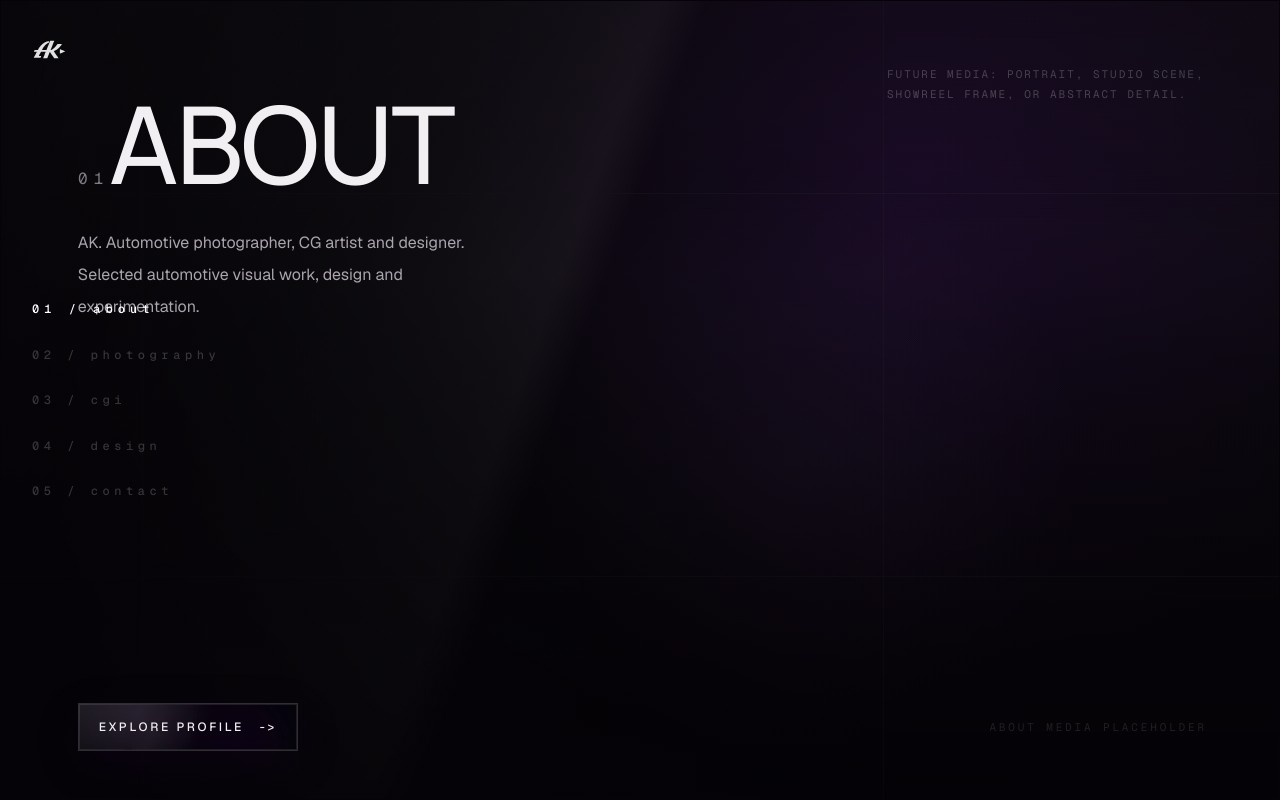
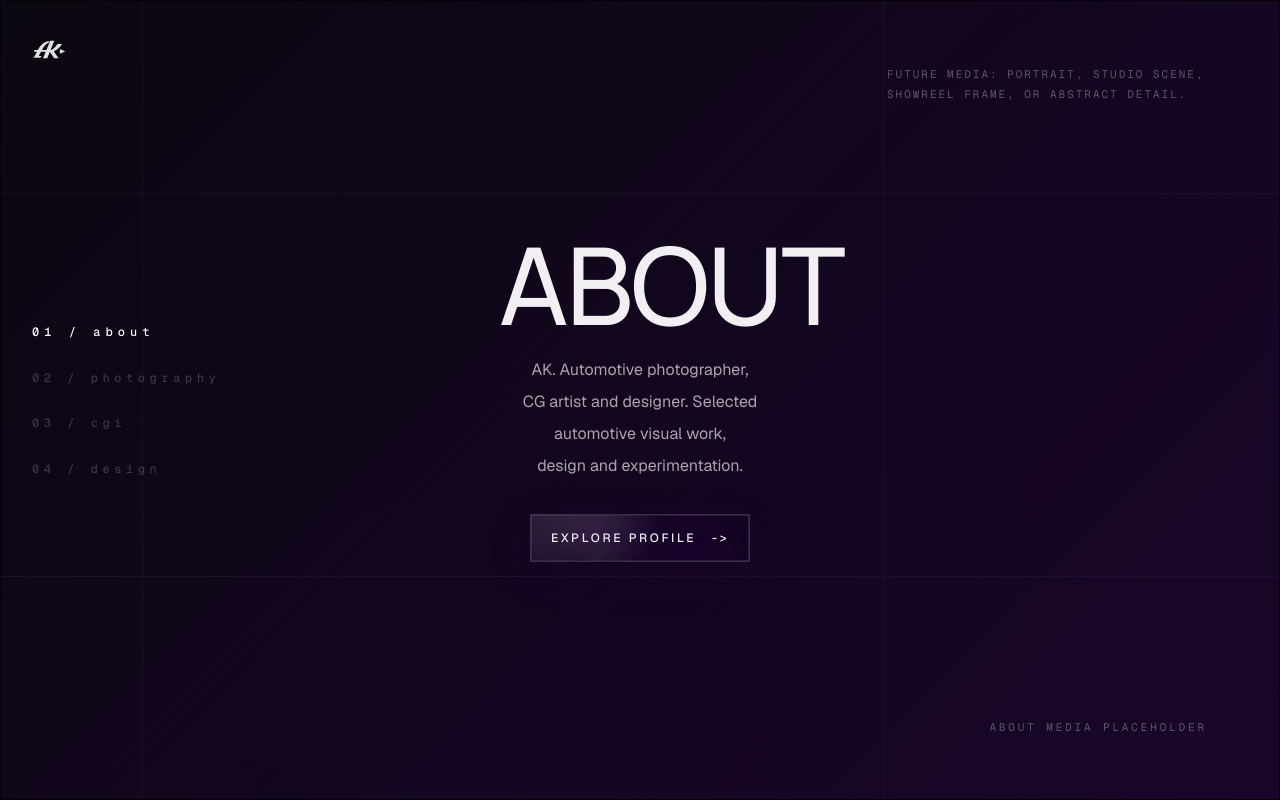
Before and after one commit to ramielscreams/akanimates, a Next.js app: page / in a window 1280 px wide. Built offline with nearby package versions, Linux system fonts and the light colour scheme.

Commit message:
rolodex update

```diff
--- a/src/app/contact/page.tsx
+++ b/src/app/contact/page.tsx
@@ -1,11 +1,5 @@
-import { SectionPlaceholderPage } from "@/components/section-placeholder-page";
+import { redirect } from "next/navigation";
 
 export default function ContactPage() {
-  return (
-    <SectionPlaceholderPage
-      section="contact"
-      title="Contact"
-      description="Placeholder route for future contact details and inquiry links."
-    />
-  );
+  redirect("/about#contact");
 }
--- a/src/app/design/page.tsx
+++ b/src/app/design/page.tsx
@@ -20,7 +20,7 @@ export default function DesignPage() {
             <p className="site-technical-label text-technical">
               Next discipline
             </p>
-            <NextDisciplineLink href="/contact" index="05" label="contact" />
+            <NextDisciplineLink href="/about" index="01" label="about" />
           </div>
           <div className="sm:text-right">
             <LiquidGlassButton asChild>
--- a/src/app/globals.css
+++ b/src/app/globals.css
@@ -34,7 +34,7 @@
   --font-longform: var(--font-roboto-serif);
   --font-about: var(--font-manrope);
   --font-photography: var(--font-bodoni-moda);
-  --font-cgi: var(--font-encode-sans);
+  --font-cgi: var(--font-space-grotesk);
   --font-design: var(--font-archivo);
 
   --motion-ui-fast: 160ms;
@@ -236,6 +236,10 @@ body::-webkit-scrollbar {
   font-family: var(--font-editorial), Georgia, serif;
 }
 
+.font-cgi {
+  font-family: var(--font-cgi), var(--font-ui), sans-serif;
+}
+
 .font-panel-about {
   font-family: var(--font-about), var(--font-ui), sans-serif;
   font-weight: 400;
@@ -266,8 +270,7 @@ body::-webkit-scrollbar {
   text-transform: uppercase;
 }
 
-.section-about,
-.section-contact {
+.section-about {
   --font-section-display: var(--font-about);
   --section-display-size: clamp(2.9rem, min(6.6vw, 8.5dvh), 7.4rem);
   --section-project-title-size: clamp(2.6rem, min(6.4vw, 8.3dvh), 6.75rem);
@@ -402,8 +405,7 @@ body::-webkit-scrollbar {
   text-transform: uppercase;
 }
 
-.discipline-footer-about,
-.discipline-footer-contact {
+.discipline-footer-about {
   --font-discipline-footer: var(--font-about);
   --discipline-footer-weight: 360;
   --discipline-footer-tracking: 0;
@@ -628,7 +630,6 @@ body::-webkit-scrollbar {
 }
 
 .rolodex-track[data-phase="idle"] .rolodex-scene-wrap:not([data-state="active"]),
-.rolodex-track[data-phase="contract"] .rolodex-scene-wrap:not([data-state="exiting"]),
 .rolodex-track[data-phase="expand"] .rolodex-scene-wrap:not([data-state="entering"]) {
   opacity: 0;
   pointer-events: none;
@@ -655,6 +656,13 @@ body::-webkit-scrollbar {
   width: var(--rolodex-panel-width);
   height: var(--rolodex-panel-height);
   aspect-ratio: 3 / 2;
+}
+
+.rolodex-track[data-phase="contract"] .rolodex-scene-wrap {
+  transition:
+    opacity 180ms var(--ease-ui),
+    filter 220ms var(--ease-ui),
+    transform 0ms linear;
 }
 
 .rolodex-track[data-phase="contract"] .rolodex-panel[data-state="exiting"] {
@@ -701,10 +709,29 @@ body::-webkit-scrollbar {
 .rolodex-media-layer {
   z-index: 0;
   overflow: hidden;
+  background: var(--surface);
+}
+
+.rolodex-panel[data-panel="about"] .rolodex-media-layer {
   background:
-    radial-gradient(circle at 72% 22%, var(--rolodex-accent), transparent 34rem),
-    linear-gradient(135deg, rgb(var(--text-primary-rgb) / 0.1), transparent 28%),
-    var(--rolodex-surface);
+    linear-gradient(135deg, var(--surface), var(--brand) 160%),
+    var(--surface);
+}
+
+.rolodex-panel[data-panel="photography"] .rolodex-media-layer {
+  background: var(--surface);
+}
+
+.rolodex-panel[data-panel="cgi"] .rolodex-media-layer {
+  background:
+    linear-gradient(135deg, var(--surface), var(--technical) 180%),
+    var(--surface);
+}
+
+.rolodex-panel[data-panel="design"] .rolodex-media-layer {
+  background:
+    linear-gradient(135deg, var(--surface), var(--brand) 150%, var(--technical) 230%),
+    var(--surface);
 }
 
 .rolodex-media-layer img,
@@ -730,16 +757,31 @@ body::-webkit-scrollbar {
 .rolodex-media-field {
   position: absolute;
   inset: 0;
-  background:
-    linear-gradient(110deg, transparent 14%, rgb(var(--text-primary-rgb) / 0.13) 42%, transparent 45%),
-    radial-gradient(circle at 62% 58%, rgb(var(--brand-soft-rgb) / 0.12), transparent 18rem),
-    linear-gradient(180deg, rgb(var(--text-primary-rgb) / 0.08), rgb(var(--bg-rgb) / 0.6));
-  opacity: 0.72;
+  background: var(--surface);
+  opacity: 1;
   transform:
     scale(1.04)
     translateY(0);
   transition: transform var(--rolodex-transition-duration) var(--rolodex-transition-easing);
   will-change: transform;
+}
+
+.rolodex-panel[data-panel="about"] .rolodex-media-field {
+  background:
+    linear-gradient(135deg, var(--surface), var(--brand) 170%),
+    var(--surface);
+}
+
+.rolodex-panel[data-panel="cgi"] .rolodex-media-field {
+  background:
+    linear-gradient(135deg, var(--surface), var(--technical) 190%),
+    var(--surface);
+}
+
+.rolodex-panel[data-panel="design"] .rolodex-media-field {
+  background:
+    linear-gradient(135deg, var(--surface), var(--brand) 170%, var(--technical) 250%),
+    var(--surface);
 }
 
 .rolodex-panel[data-state="active"] .rolodex-media-field,
@@ -756,11 +798,11 @@ body::-webkit-scrollbar {
   position: absolute;
   inset: 0;
   background:
-    linear-gradient(90deg, transparent 0 11%, rgb(var(--border-rgb) / 0.95) 11% calc(11% + 1px), transparent calc(11% + 1px)),
-    linear-gradient(90deg, transparent 0 69%, rgb(var(--border-rgb) / 0.78) 69% calc(69% + 1px), transparent calc(69% + 1px)),
-    linear-gradient(180deg, transparent 0 24%, rgb(var(--border-rgb) / 0.95) 24% calc(24% + 1px), transparent calc(24% + 1px)),
-    linear-gradient(180deg, transparent 0 72%, rgb(var(--border-rgb) / 0.82) 72% calc(72% + 1px), transparent calc(72% + 1px));
-  opacity: 0.55;
+    linear-gradient(90deg, transparent 0 11%, var(--border) 11% calc(11% + 1px), transparent calc(11% + 1px)),
+    linear-gradient(90deg, transparent 0 69%, var(--border) 69% calc(69% + 1px), transparent calc(69% + 1px)),
+    linear-gradient(180deg, transparent 0 24%, var(--border) 24% calc(24% + 1px), transparent calc(24% + 1px)),
+    linear-gradient(180deg, transparent 0 72%, var(--border) 72% calc(72% + 1px), transparent calc(72% + 1px));
+  opacity: 0.38;
 }
 
 .rolodex-media-label,
@@ -788,19 +830,18 @@ body::-webkit-scrollbar {
 
 .rolodex-overlay-layer {
   z-index: 1;
-  background:
-    linear-gradient(90deg, rgb(var(--bg-rgb) / 0.88), rgb(var(--bg-rgb) / 0.48) 42%, rgb(var(--bg-rgb) / 0.1) 70%),
-    linear-gradient(180deg, rgb(var(--bg-rgb) / 0.3), transparent 34%, rgb(var(--bg-rgb) / 0.72));
+  background: transparent;
 }
 
 .rolodex-content-layer {
   z-index: 2;
   display: flex;
   flex-direction: column;
-  justify-content: space-between;
-  align-items: flex-start;
+  justify-content: center;
+  align-items: center;
   gap: clamp(1rem, 4cqw, 2.5rem);
   padding: clamp(1.25rem, 6cqw, 4.5rem) clamp(1.25rem, 5.4cqw, 4rem) clamp(1rem, 4.4cqw, 3rem);
+  text-align: center;
   transition:
     gap var(--rolodex-focus-duration) var(--rolodex-focus-easing),
     padding var(--rolodex-focus-duration) var(--rolodex-focus-easing);
@@ -809,28 +850,22 @@ body::-webkit-scrollbar {
 
 .rolodex-panel[data-state="active"] .rolodex-content-layer,
 .rolodex-track[data-phase="expand"] .rolodex-panel[data-state="entering"] .rolodex-content-layer {
-  gap: clamp(1.5rem, 5vw, 4rem);
-  padding: clamp(4.5rem, 9vh, 7rem) clamp(1.5rem, 6vw, 5rem) clamp(2rem, 6vh, 5rem);
+  gap: clamp(1.25rem, 4vw, 3rem);
+  padding: clamp(4.5rem, 9vh, 7rem) clamp(1.5rem, 6vw, 5rem);
 }
 
 .rolodex-content-layer a {
   pointer-events: auto;
 }
 
-.rolodex-panel-index {
-  display: inline-block;
-  font-family: var(--font-meta), var(--font-ui), monospace;
-  opacity: var(--type-index-opacity, 1);
-  transform:
-    scaleX(var(--type-index-scale-x, 1))
-    translateY(var(--type-index-y, 0));
-  transform-origin: left center;
-  letter-spacing: var(--type-index-tracking, 0.38em);
-  transition:
-    opacity var(--rolodex-focus-duration) var(--rolodex-focus-easing),
-    transform var(--rolodex-focus-duration) var(--rolodex-focus-easing),
-    letter-spacing var(--rolodex-focus-duration) var(--rolodex-focus-easing);
-  will-change: transform, opacity, letter-spacing;
+.rolodex-title-stack {
+  display: flex;
+  width: min(var(--rolodex-stack-width, 44rem), calc(100vw - 2.5rem));
+  min-width: 0;
+  max-width: min(44rem, calc(100vw - 2.5rem));
+  flex-direction: column;
+  align-items: center;
+  text-align: center;
 }
 
 .rolodex-content-layer h1,
@@ -861,6 +896,12 @@ body::-webkit-scrollbar {
     font-weight var(--rolodex-focus-duration) var(--rolodex-focus-easing),
     font-variation-settings var(--rolodex-focus-duration) var(--rolodex-focus-easing);
   will-change: transform, opacity, letter-spacing, font-variation-settings;
+}
+
+.rolodex-title-stack .rolodex-heading {
+  margin-inline: auto;
+  text-align: center;
+  transform-origin: center center;
 }
 
 .rolodex-panel[data-panel="about"] .rolodex-content-layer h1,
@@ -929,7 +970,7 @@ body::-webkit-scrollbar {
 
 .rolodex-content-layer p {
   font-family: var(--font-ui), Arial, Helvetica, sans-serif;
-  max-width: min(28rem, 68cqw);
+  max-width: min(100%, var(--rolodex-copy-width, 24rem));
   font-size: clamp(0.875rem, 1.55cqw, 1.125rem);
   line-height: clamp(1.55rem, 2.6cqw, 2rem);
   opacity: var(--type-copy-opacity, 1);
@@ -942,18 +983,35 @@ body::-webkit-scrollbar {
     transform var(--rolodex-focus-duration) var(--rolodex-focus-easing);
 }
 
-.rolodex-content-layer .rolodex-panel-index {
-  font-family: var(--font-meta), var(--font-ui), monospace;
-  opacity: var(--type-index-opacity, 1);
-  transform:
-    scaleX(var(--type-index-scale-x, 1))
-    translateY(var(--type-index-y, 0));
-  letter-spacing: var(--type-index-tracking, 0.38em);
+.rolodex-copy {
+  width: min(100%, var(--rolodex-copy-width, 24rem));
+  text-align: center;
+  text-wrap: balance;
+}
+
+.rolodex-panel[data-panel="about"] {
+  --rolodex-copy-width: clamp(13rem, 22vw, 19rem);
+  --rolodex-stack-width: clamp(13rem, 22vw, 24rem);
+}
+
+.rolodex-panel[data-panel="photography"] {
+  --rolodex-copy-width: clamp(17rem, 30vw, 27rem);
+  --rolodex-stack-width: 44rem;
+}
+
+.rolodex-panel[data-panel="cgi"] {
+  --rolodex-copy-width: clamp(13rem, 20vw, 18rem);
+  --rolodex-stack-width: clamp(13rem, 20vw, 20rem);
+}
+
+.rolodex-panel[data-panel="design"] {
+  --rolodex-copy-width: clamp(15rem, 24vw, 21rem);
+  --rolodex-stack-width: clamp(15rem, 24vw, 24rem);
 }
 
 .rolodex-panel[data-state="active"] .rolodex-content-layer p,
 .rolodex-track[data-phase="expand"] .rolodex-panel[data-state="entering"] .rolodex-content-layer p {
-  max-width: min(28rem, 48vw);
+  max-width: min(100%, var(--rolodex-copy-width, 24rem));
   font-size: clamp(1rem, 1.25vw, 1.125rem);
   line-height: 2;
 }
@@ -972,11 +1030,17 @@ body::-webkit-scrollbar {
 }
 
 .rolodex-liquid-cta {
+  margin-top: clamp(1.25rem, 3cqw, 2rem);
   opacity: 0;
   pointer-events: none;
 }
 
-.rolodex-panel[data-state="active"] .rolodex-liquid-cta {
+.rolodex-panel:not([data-state="active"]) .rolodex-copy {
+  opacity: 0;
+}
+
+.rolodex-panel[data-state="active"] .rolodex-liquid-cta,
+.rolodex-track[data-phase="expand"] .rolodex-panel[data-state="entering"] .rolodex-liquid-cta {
   opacity: 1;
   pointer-events: auto;
 }
@@ -1028,8 +1092,7 @@ body::-webkit-scrollbar {
     --type-meta: clamp(0.6875rem, 2.6vw, 0.75rem);
   }
 
-  .section-about,
-  .section-contact {
+  .section-about {
     --section-display-size: clamp(2.55rem, 14.2vw, 5.15rem);
     --section-project-title-size: clamp(2.3rem, 11.5vw, 4.45rem);
     --section-heading-size: clamp(1.95rem, 9.6vw, 3.65rem);
@@ -1151,7 +1214,6 @@ body::-webkit-scrollbar {
   }
 
   .rolodex-heading,
-  .rolodex-panel-index,
   .rolodex-copy,
   .rolodex-media-label,
   .rolodex-media-note {
--- a/src/components/home/rolodex-item.tsx
+++ b/src/components/home/rolodex-item.tsx
@@ -84,19 +84,15 @@ export function RolodexItem({
         <div className="rolodex-overlay-layer" aria-hidden="true" />
 
         <div className="rolodex-content-layer">
-          <div>
-            <p className="rolodex-panel-index font-meta text-xs uppercase tracking-[0.38em] text-text-muted">
-              {entry.index}
-            </p>
+          <div className="rolodex-title-stack">
             <TitleTag
-              className={`${titleFontClass} rolodex-heading mt-6 text-6xl font-light uppercase leading-[0.86] tracking-normal text-text-primary sm:text-8xl lg:text-9xl`}
+              className={`${titleFontClass} rolodex-heading text-6xl font-light uppercase leading-[0.86] tracking-normal text-text-primary sm:text-8xl lg:text-9xl`}
             >
               {entry.title}
             </TitleTag>
-            <p className="rolodex-copy mt-8 max-w-[28rem] text-base leading-8 text-text-secondary sm:text-lg">
+            <p className="rolodex-copy mt-6 text-base leading-8 text-text-secondary sm:text-lg">
               {entry.description}
             </p>
-          </div>
 
             <LiquidGlassButton asChild className="rolodex-liquid-cta">
               <Link href={entry.href} tabIndex={isActive ? 0 : -1}>
@@ -111,6 +107,7 @@ export function RolodexItem({
             </LiquidGlassButton>
           </div>
         </div>
+      </div>
     </article>
   );
 }
--- a/src/components/home/rolodex.tsx
+++ b/src/components/home/rolodex.tsx
@@ -60,18 +60,6 @@ const rolodexEntries: RolodexEntry[] = [
     accent: "rgb(var(--technical-rgb) / 0.14)",
     surface: "var(--surface)",
   },
-  {
-    index: "05",
-    title: "Contact",
-    description:
-      "Available for automotive visual production, design development and focused collaborations.",
-    href: "/contact",
-    cta: "Get in touch",
-    mediaLabel: "Contact media placeholder",
-    mediaNote: "Future media: restrained atmospheric image or closing showreel frame.",
-    accent: "rgb(var(--brand-interactive-rgb) / 0.42)",
-    surface: "var(--bg)",
-  },
 ];
 
 const CONTRACT_DURATION_MS = 220;
@@ -81,12 +69,13 @@ const REDUCED_CONTRACT_DURATION_MS = 140;
 const REDUCED_ROTATION_DURATION_MS = 140;
 const REDUCED_EXPAND_DURATION_MS = 220;
 const INPUT_DEBOUNCE_MS = 110;
-const WHEEL_TRIGGER_THRESHOLD = 9;
+const WHEEL_TRIGGER_THRESHOLD = 5;
 const WHEEL_NOISE_FLOOR = 1.25;
-const WHEEL_GESTURE_QUIET_MS = 180;
+const WHEEL_GESTURE_QUIET_MS = 140;
 const TOUCH_TRIGGER_THRESHOLD = 34;
 const DISTANCE_TIMING_MULTIPLIERS = [0, 1, 1.35, 1.65, 1.9];
-const ROTATION_EXPAND_OVERLAP_MS = 90;
+const ROTATION_EXPAND_OVERLAP_MS = 130;
+const ROTATION_RELEASE_LEAD_RATIO = 0.35;
 
 function positiveModulo(value: number, modulo: number) {
   return ((value % modulo) + modulo) % modulo;
@@ -127,8 +116,10 @@ function clamp(value: number, min: number, max: number) {
   return Math.min(Math.max(value, min), max);
 }
 
-function easeOutSine(value: number) {
-  return Math.sin((value * Math.PI) / 2);
+function easeInOutCubic(value: number) {
+  return value < 0.5
+    ? 4 * value * value * value
+    : 1 - Math.pow(-2 * value + 2, 3) / 2;
 }
 
 function getDistanceRotationDuration(distance: number, isReducedMotion: boolean) {
@@ -141,6 +132,14 @@ function getDistanceRotationDuration(distance: number, isReducedMotion: boolean)
     DISTANCE_TIMING_MULTIPLIERS[DISTANCE_TIMING_MULTIPLIERS.length - 1];
 
   return Math.round(ROTATION_DURATION_MS * multiplier);
+}
+
+function getDirectNavigationDuration(distance: number, isReducedMotion: boolean) {
+  if (isReducedMotion || distance <= 1) {
+    return getDistanceRotationDuration(distance, isReducedMotion);
+  }
+
+  return Math.round(ROTATION_DURATION_MS * (1 + (distance - 1) * 0.28));
 }
 
 function getSlotStyle(slot: number) {
@@ -232,10 +231,6 @@ function getSlotStyle(slot: number) {
     "--type-weight": interpolate(360, 460, typeProgress),
     "--type-about-weight": interpolate(340, 430, typeProgress),
     "--type-design-weight": interpolate(330, 440, typeProgress),
-    "--type-index-opacity": interpolate(0.62, 1, typeProgress),
-    "--type-index-scale-x": interpolate(0.92, 1, typeProgress),
-    "--type-index-tracking": `${interpolate(0.32, 0.38, typeProgress)}em`,
-    "--type-index-y": `${interpolate(0.2, 0, typeProgress)}rem`,
     "--type-copy-opacity": interpolate(0.68, 1, typeProgress),
     "--type-copy-y": `${interpolate(0.35, 0, typeProgress)}rem`,
     "--type-photo-scale-x": interpolate(0.92, 1.01, typeProgress),
@@ -395,10 +390,16 @@ export function Rolodex() {
       const contractDuration = reducedMotionRef.current
         ? REDUCED_CONTRACT_DURATION_MS
         : CONTRACT_DURATION_MS;
-      const rotationDuration = getDistanceRotationDuration(
-        normalizedDistance,
-        reducedMotionRef.current,
-      );
+      const rotationDuration =
+        targetIndex === undefined
+          ? getDistanceRotationDuration(
+              normalizedDistance,
+              reducedMotionRef.current,
+            )
+          : getDirectNavigationDuration(
+              normalizedDistance,
+              reducedMotionRef.current,
+            );
       const expandDuration = reducedMotionRef.current
         ? REDUCED_EXPAND_DURATION_MS
         : EXPAND_DURATION_MS;
@@ -408,9 +409,12 @@ export function Rolodex() {
             ROTATION_EXPAND_OVERLAP_MS,
             Math.round(rotationDuration * 0.18),
           );
-      const focusDuration = expandDuration + expandOverlap;
-      const expandStart = contractDuration + rotationDuration - expandOverlap;
+      const rotationStart = reducedMotionRef.current
+        ? contractDuration
+        : Math.round(contractDuration * ROTATION_RELEASE_LEAD_RATIO);
+      const expandStart = rotationStart + rotationDuration - expandOverlap;
       const duration = contractDuration + rotationDuration + expandDuration;
+      const focusDuration = duration - expandStart;
 
       lockRef.current = true;
       gestureDeltaRef.current = 0;
@@ -479,12 +483,12 @@ export function Rolodex() {
         }
 
         const rotationElapsed = clamp(
-          elapsed - contractDuration,
+          elapsed - rotationStart,
           0,
           rotationDuration,
         );
         const rotationProgress = rotationElapsed / rotationDuration;
-        const easedProgress = signedDistance * easeOutSine(rotationProgress);
+        const easedProgress = signedDistance * easeInOutCubic(rotationProgress);
 
         rotationProgressRef.current = easedProgress;
         applySlotStyles(from, easedProgress);
--- a/src/components/navigation/interior-menu.tsx
+++ b/src/components/navigation/interior-menu.tsx
@@ -10,7 +10,6 @@ const navigationItems = [
   { index: "02", label: "photography", href: "/photography" },
   { index: "03", label: "cgi", href: "/cgi" },
   { index: "04", label: "design", href: "/design" },
-  { index: "05", label: "contact", href: "/contact" },
 ];
 
 export function InteriorMenu() {
--- a/src/components/navigation/next-discipline-link.tsx
+++ b/src/components/navigation/next-discipline-link.tsx
@@ -1,6 +1,6 @@
 import Link from "next/link";
 
-type DisciplineKey = "about" | "photography" | "cgi" | "design" | "contact";
+type DisciplineKey = "about" | "photography" | "cgi" | "design";
 
 type NextDisciplineLinkProps = {
   href: string;
@@ -11,7 +11,6 @@ type NextDisciplineLinkProps = {
 const disciplineFooterClasses: Record<DisciplineKey, string> = {
   about: "discipline-footer-about",
   cgi: "discipline-footer-cgi",
-  contact: "discipline-footer-contact",
   design: "discipline-footer-design",
   photography: "discipline-footer-photography",
 };
--- a/src/components/section-placeholder-page.tsx
+++ /dev/null
@@ -1,51 +0,0 @@
-import Link from "next/link";
-
-import { InteriorMenu } from "@/components/navigation/interior-menu";
-import { LiquidGlassButton } from "@/components/ui/liquid-glass-button";
-
-type SectionPlaceholderPageProps = {
-  actions?: Array<{
-    href: string;
-    label: string;
-  }>;
-  section?: "about" | "contact";
-  title: string;
-  description: string;
-};
-
-export function SectionPlaceholderPage({
-  actions,
-  section = "about",
-  title,
-  description,
-}: SectionPlaceholderPageProps) {
-  return (
-    <div
-      className={`section-${section} site-safe-x site-page-y mx-auto flex min-h-dvh w-full max-w-6xl flex-1 flex-col`}
-    >
-      <InteriorMenu />
-      <main className="flex flex-1 items-center py-20 sm:py-28">
-        <section className="w-full max-w-2xl">
-          <p className="site-technical-label mb-4 text-text-muted">
-            AK
-          </p>
-          <h1 className="interior-heading font-normal tracking-normal text-text-primary">
-            {title}
-          </h1>
-          <p className="site-prose mt-6 text-text-secondary">
-            {description}
-          </p>
-          {actions && actions.length > 0 ? (
-            <div className="mt-10 flex flex-wrap gap-4">
-              {actions.map((action) => (
-                <LiquidGlassButton key={action.href} asChild>
-                  <Link href={action.href}>{action.label}</Link>
-                </LiquidGlassButton>
-              ))}
-            </div>
-          ) : null}
-        </section>
-      </main>
-    </div>
-  );
-}
--- a/src/components/site-navigation.tsx
+++ b/src/components/site-navigation.tsx
@@ -7,7 +7,6 @@ const navigationItems = [
   { label: "CGI", href: "/cgi" },
   { label: "Design", href: "/design" },
   { label: "About", href: "/about" },
-  { label: "Contact", href: "/contact" },
 ];
 
 export function SiteNavigation() {
```
Also changed, not shown: src/app/about/page.tsx (+177 -5 lines), src/app/layout.tsx (+5 -5 lines). Lines whose indentation alone changed are shown as unchanged.
